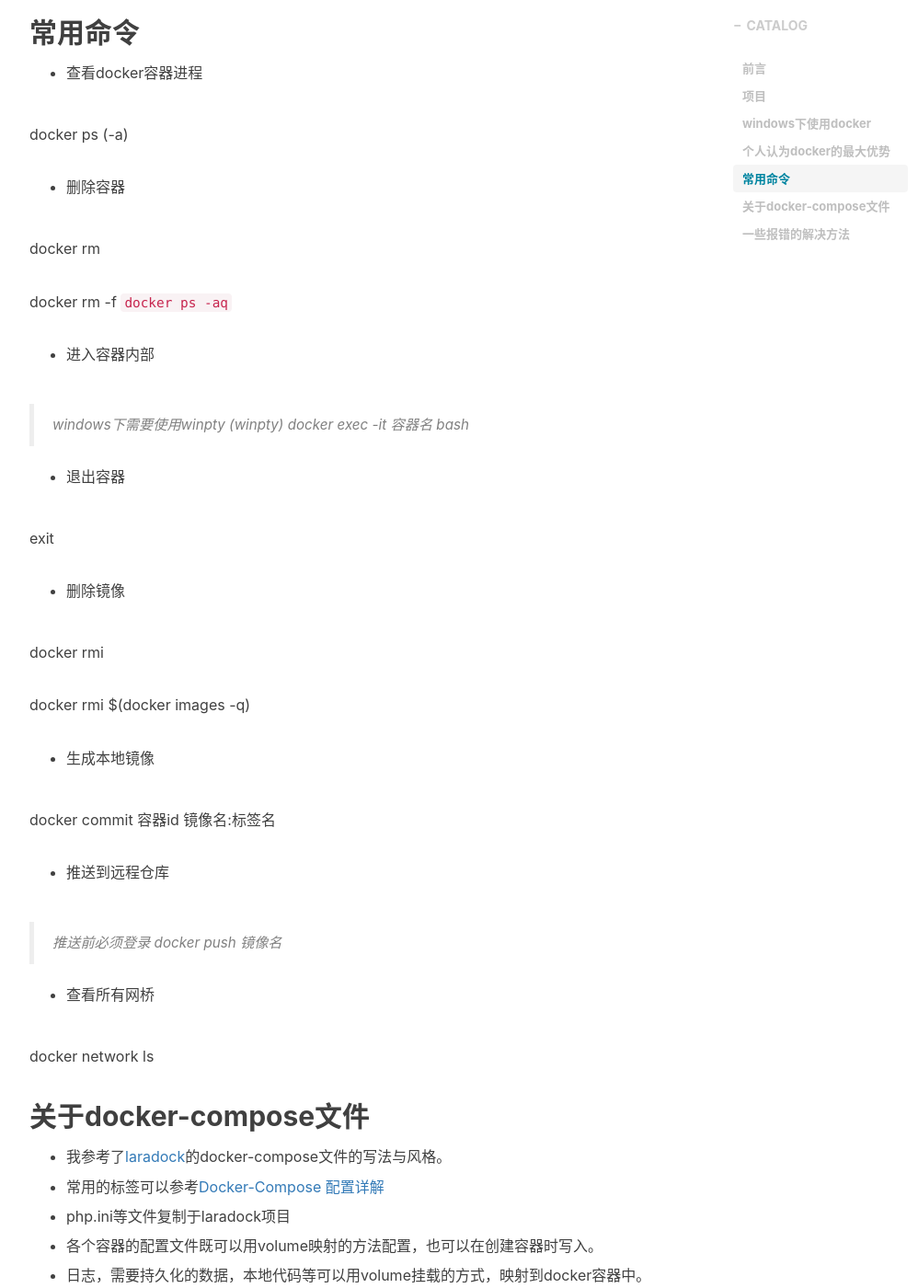
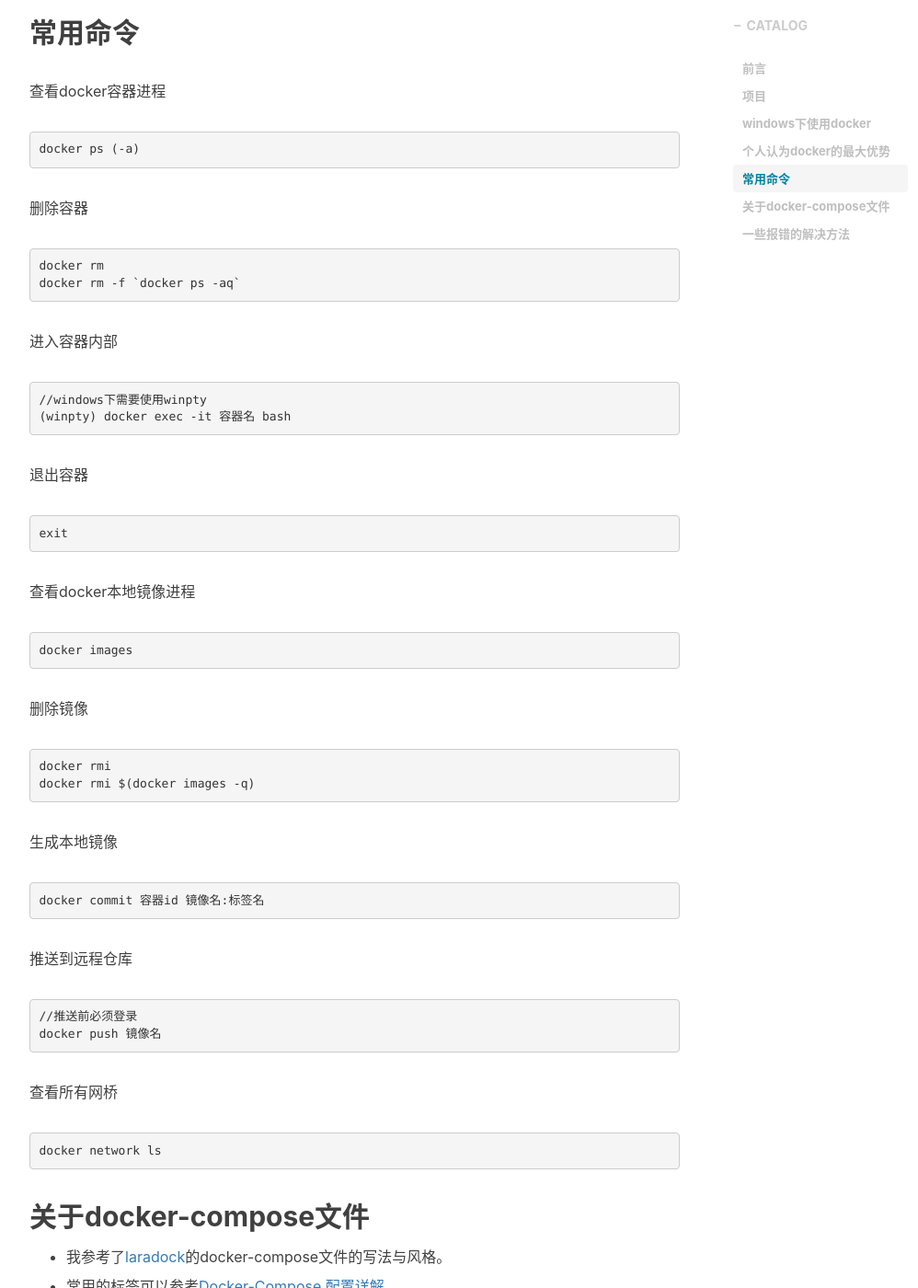
Before and after one commit to AnthonySAD/AnthonySAD.github.io, a Jekyll site: the page built from _posts/2020-1-30-docker-php.md, in a window 1280 px wide and 1400 px high, scrolled down 1078 px. Shown: the whole window at 92% size, without its empty margins (233-1231 px from the left). Built offline with Jekyll 4.4.1, drawn with Linux system fonts in a browser that asks for light colours; nearby versions of some CDN libraries; comment, search, counter and statistics services are not loaded; some of the changed text lies outside the part shown.

Commit message:
change post style

````diff
--- a/_posts/2020-1-30-docker-php.md
+++ b/_posts/2020-1-30-docker-php.md
@@ -29,43 +30,64 @@ tags:
 
 ## 常用命令
 
-- 查看docker容器进程
+查看docker容器进程
 
+```git
 docker ps (-a)
+```
 
-- 删除容器
+删除容器
 
+```git
 docker rm
+docker rm -f `docker ps -aq`
+```
 
-docker rm -f `docker ps -aq`
+进入容器内部
 
-- 进入容器内部
+```git
+//windows下需要使用winpty
+(winpty) docker exec -it 容器名 bash
+```
 
-> windows下需要使用winpty
-(winpty) docker exec -it 容器名 bash
+退出容器
 
-- 退出容器
+```git
+exit
+```
 
-exit
 
-- 删除镜像
+查看docker本地镜像进程
 
+```git
+docker images
+```
+
+删除镜像
+
+```git
 docker rmi
+docker rmi $(docker images -q)
+```
 
-docker rmi $(docker images -q)
+生成本地镜像
 
-- 生成本地镜像
+```git
+docker commit 容器id 镜像名:标签名
+```
 
-docker commit 容器id 镜像名:标签名
+推送到远程仓库
 
-- 推送到远程仓库
+```git
+//推送前必须登录
+docker push 镜像名
+```
 
-> 推送前必须登录
-docker push 镜像名
+查看所有网桥
 
-- 查看所有网桥
-
+```git
 docker network ls
+```
 
 ## 关于docker-compose文件
 
````
Also changed, not shown: other parts of _posts/2020-1-30-docker-php.md (+2 -1 lines).
